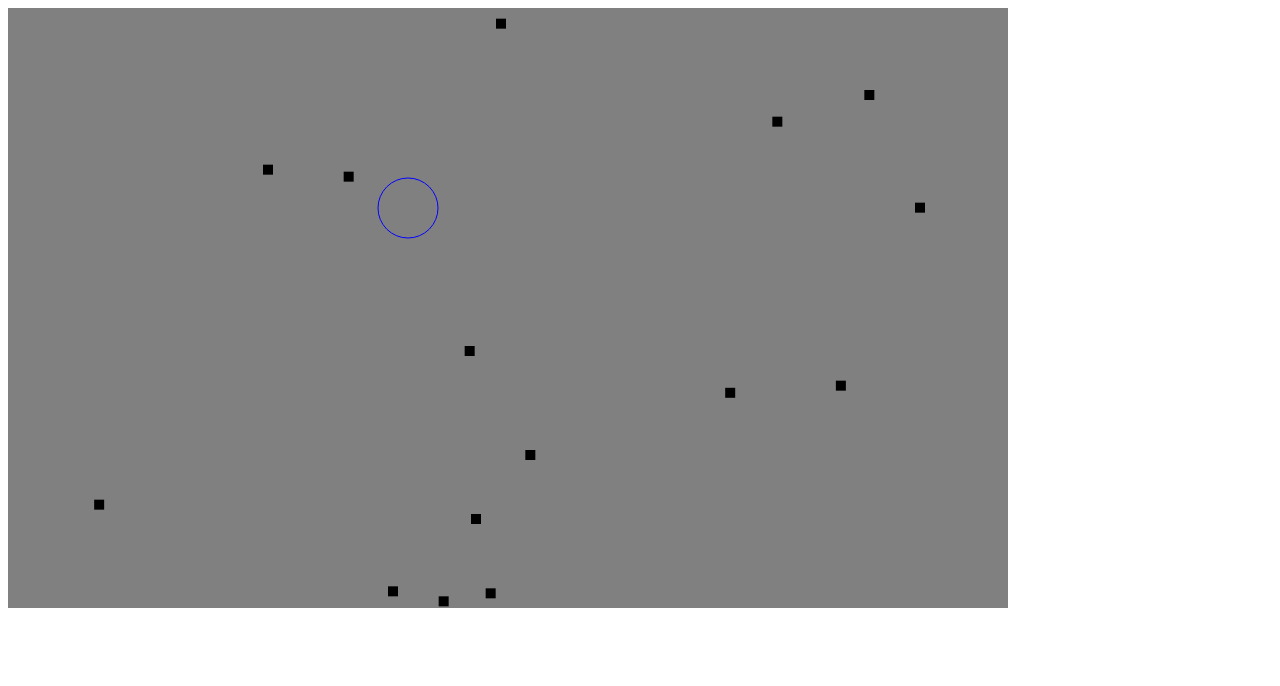
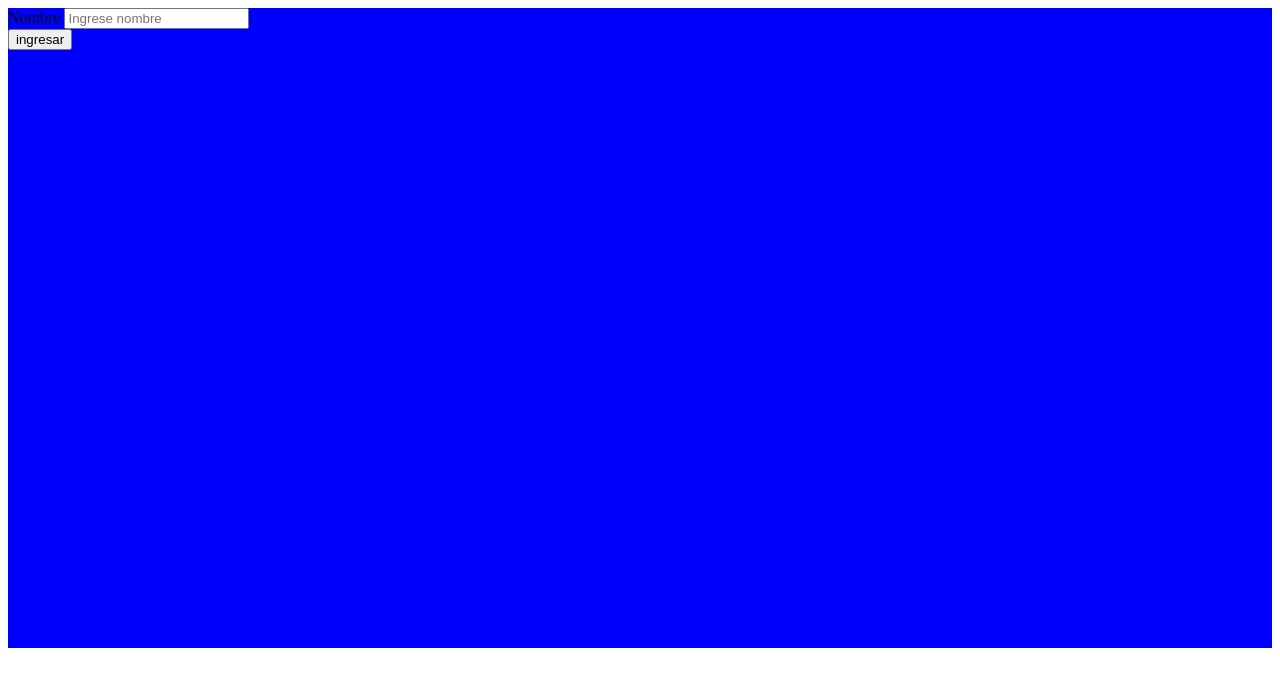
Before and after one commit to fabianrojasSab/JuegoBurbuja, a plain HTML site: page index.html in a window 1280 px wide. Drawn offline with Linux system fonts and the light colour scheme.

Commit message:
se agrega el documento de estilos y se coloca pantalla de inicio

```diff
--- a/controlador.js
+++ b/controlador.js
@@ -26,11 +26,19 @@ var ydirBurbuja = 0;
 var vista = new Vista();
 
 /*al cargar la pagina lanza el metodo iniciar asociado al evento LOAD*/
-window.addEventListener("load", iniciar, false);
+//window.addEventListener("load", iniciar, false);
 
 /*************************se ejecuta al cargar. crea los objetos ***********************************/
 
-function iniciar (){
+//function iniciar (){
+	//vista.CargarElementos();
+	window.onload = function() {
+		vista.cargarPlantilla("inicio");
+	};
+//}
+
+function iniciarJuego(juego){
+	vista.cargarPlantilla(juego);
 	vista.CargarElementos();
 	main();
 }
--- /dev/null
+++ b/index.css
@@ -0,0 +1,20 @@
+#contenedor {
+    background-color:blue;
+    margin: auto;
+    height: 640px;
+    width: 100%;
+}
+
+#canvas{
+    background-color: chartreuse;
+
+    margin: auto;
+    display: block;
+    width: 900px;
+    height: 600px;
+    position: absolute;
+    top: 0;
+    bottom: 0;
+    left: 0;
+    right: 0;
+}
--- a/index.html
+++ b/index.html
@@ -3,13 +3,37 @@
 <head>
 	<meta charset="UTF-8">
 	<title>	Burbujas </title>
-	<style> canvas{background-color:grey;}</style>
+	<link rel="stylesheet" type="text/css" href="index.css">
 </head>
 <body onkeydown="control(event);">
-	<canvas id="canvas" width="1000" height="600"> canvas  no soportado	</canvas>
-</body>
+	<div id="contenedor">
+		<div id="cuerpo">
+
+		</div>
+	</div>
+
+	<template id="inicio" >
+
+		<form id="datos" >
+		  <div class="form-group">
+		    <label for="exampleInputEmail1">Nombre</label>
+		    <input type="text" class="form-control" id="nombre" name="nombre" placeholder="Ingrese nombre">
+		  </div>
+		  <button  class="btn btn-primary" id="ingresar" onclick ="iniciarJuego(`juego`)">ingresar</button>
+	</template>
+
+	<template id="juego" >
+
+		<canvas id="canvas" width= "900px" height= "600px" > canvas  no soportado	</canvas>
+
+	</template>
+
+
+
 	<script src="vista.js"></script>
 	<script src="modelo.js"></script>
 	<script src="controlador.js"></script>
+</body>
+
 
 </html>
--- a/vista.js
+++ b/vista.js
@@ -3,6 +3,16 @@ class Vista {
     constructor(){
 
     }
+
+    cargarPlantilla(plantilla){
+		let template = document.getElementById(plantilla);
+
+		if (template){
+			var clon = template.content.cloneNode(true);
+			document.getElementById("cuerpo").innerHTML ="";
+			document.getElementById("cuerpo").appendChild(clon);
+		}
+	}
 
     //carga los elementos en la pantalla
     CargarElementos(){
```
